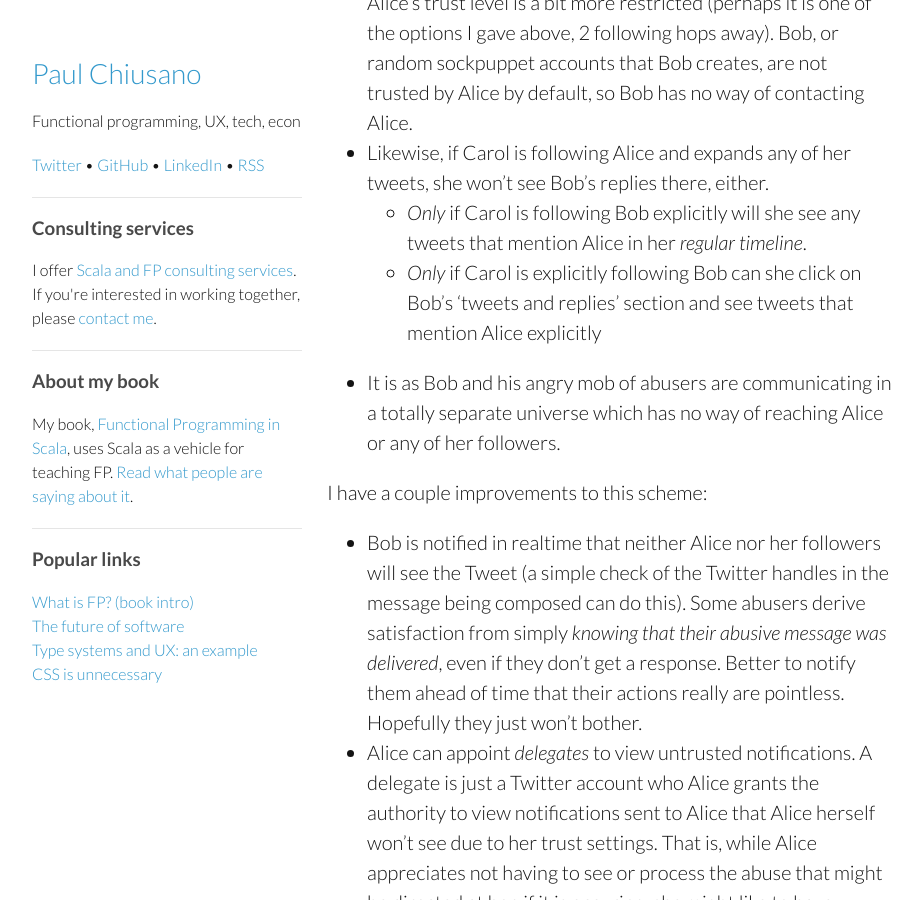
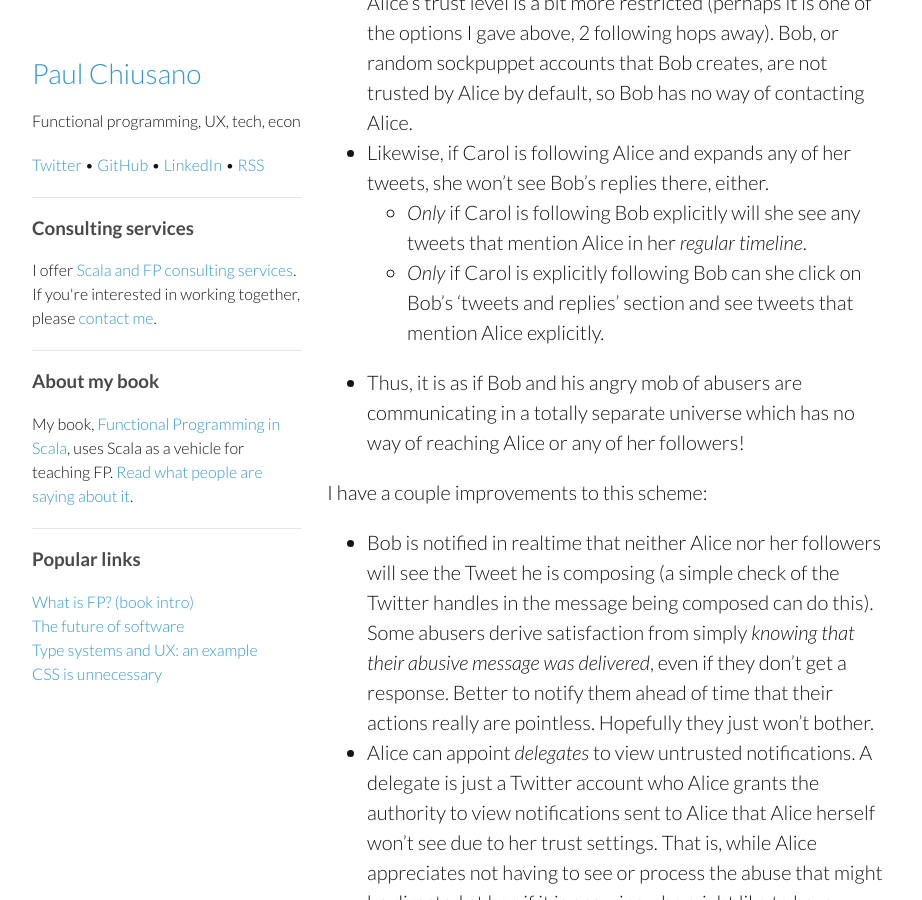
Before and after one commit to pchiusano/pchiusano.github.io, a Jekyll site: the page built from _posts/2015-10-16-twitter-abuse.markdown, in a window 1280 px wide and 900 px high, scrolled down 1893 px. Shown: the whole window, without its empty margins (178-1100 px from the left). Built offline with Jekyll 4.4.1, drawn with Linux system fonts in a browser that asks for light colours; comment, search, counter and statistics services are not loaded.

Commit message:
Update 2015-10-16-twitter-abuse.markdown

```diff
--- a/_posts/2015-10-16-twitter-abuse.markdown
+++ b/_posts/2015-10-16-twitter-abuse.markdown
@@ -36,12 +36,12 @@ Let's see how this plays out:
 * Suppose Bob The Abuser decides he'd like to send an abusive message to Alice. Having experienced some abuse before, Alice's trust level is a bit more restricted (perhaps it is one of the options I gave above, 2 following hops away). Bob, or random sockpuppet accounts that Bob creates, are not trusted by Alice by default, so Bob has no way of contacting Alice.
 * Likewise, if Carol is following Alice and expands any of her tweets, she won't see Bob's replies there, either.
   * _Only_ if Carol is following Bob explicitly will she see any tweets that mention Alice in her _regular timeline_.
-  * _Only_ if Carol is explicitly following Bob can she click on Bob's 'tweets and replies' section and see tweets that mention Alice explicitly
-* It is as Bob and his angry mob of abusers are communicating in a totally separate universe which has no way of reaching Alice or any of her followers.
+  * _Only_ if Carol is explicitly following Bob can she click on Bob's 'tweets and replies' section and see tweets that mention Alice explicitly.
+* Thus, it is as if Bob and his angry mob of abusers are communicating in a totally separate universe which has no way of reaching Alice or any of her followers!
 
 I have a couple improvements to this scheme:
 
-* Bob is notified in realtime that neither Alice nor her followers will see the Tweet (a simple check of the Twitter handles in the message being composed can do this). Some abusers derive satisfaction from simply _knowing that their abusive message was delivered_, even if they don't get a response. Better to notify them ahead of time that their actions really are pointless. Hopefully they just won't bother.
+* Bob is notified in realtime that neither Alice nor her followers will see the Tweet he is composing (a simple check of the Twitter handles in the message being composed can do this). Some abusers derive satisfaction from simply _knowing that their abusive message was delivered_, even if they don't get a response. Better to notify them ahead of time that their actions really are pointless. Hopefully they just won't bother.
 * Alice can appoint _delegates_ to view untrusted notifications. A delegate is just a Twitter account who Alice grants the authority to view notifications sent to Alice that Alice herself won't see due to her trust settings. That is, while Alice appreciates not having to see or process the abuse that might be directed at her, if it is occuring, she might like to have _somebody_ do something about it (maybe some loyal followers she trusts). The delegates can see these untrusted Tweets directed at Alice, and can process them (likely by reporting them to Twitter and/or appropriate authorities). If a delegate came across a credible threat to Alice, he/she could notify Alice.
 
 Without the ability to communicate with their victims, Twitter is no longer an easy vector for abuse. I won't say that it's impossible, but the costs of perpetrating abuse have become higher, and it's easier to combat. If Twitter implemented something like this, I believe it would have a huge positive effect.
```
